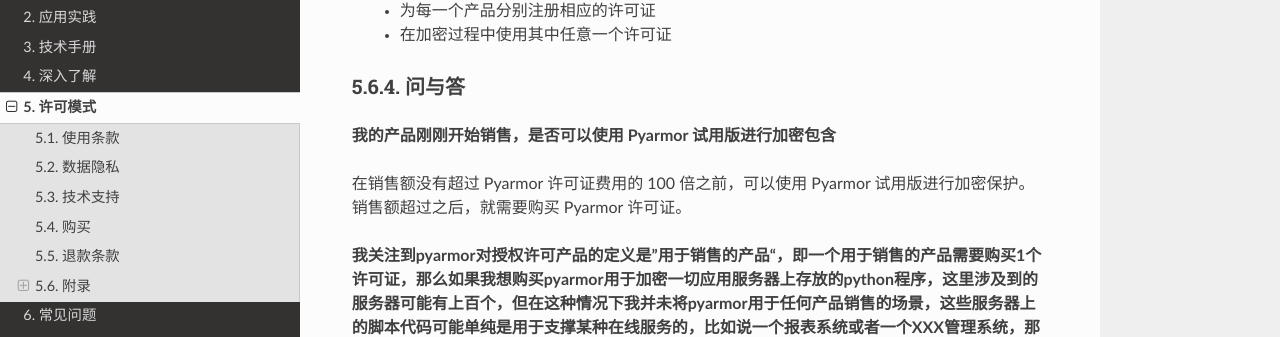
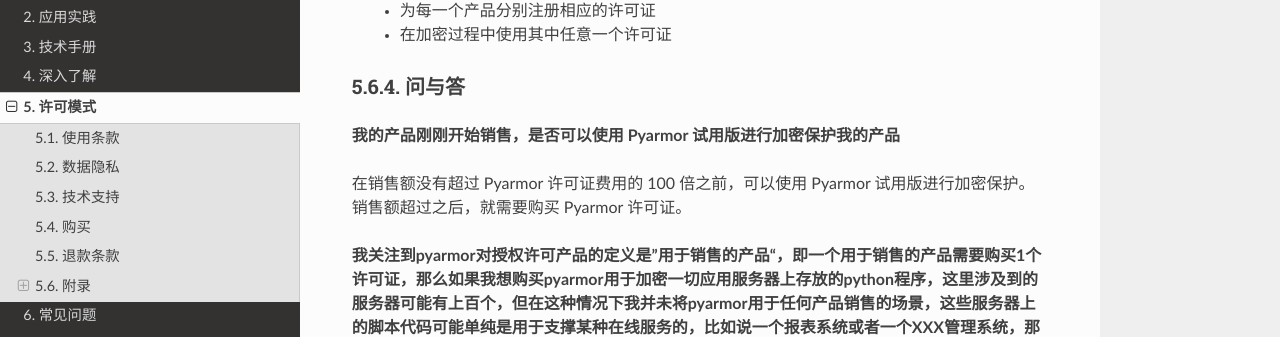
Before and after one commit to dashingsoft/pyarmor-docs-zh, a Sphinx documentation site: the page built from docs/licenses.rst, in a window 1280 px wide and 900 px high, scrolled down 6571 px. Shown: the part 132-469 px from the top of the window. Built offline with Sphinx 7.4.7 and the Read the Docs theme 3.1.0, drawn with Linux system fonts in a browser that asks for light colours.

Commit message:
Refine doc

```diff
--- a/docs/licenses.rst
+++ b/docs/licenses.rst
@@ -353,7 +353,7 @@
 问与答
 ------
 
-**我的产品刚刚开始销售，是否可以使用 Pyarmor 试用版进行加密包含**
+**我的产品刚刚开始销售，是否可以使用 Pyarmor 试用版进行加密保护我的产品**
 
 在销售额没有超过 Pyarmor 许可证费用的 100 倍之前，可以使用 Pyarmor 试用版进行加密保护。销售额超过之后，就需要购买 Pyarmor 许可证。
 
```
